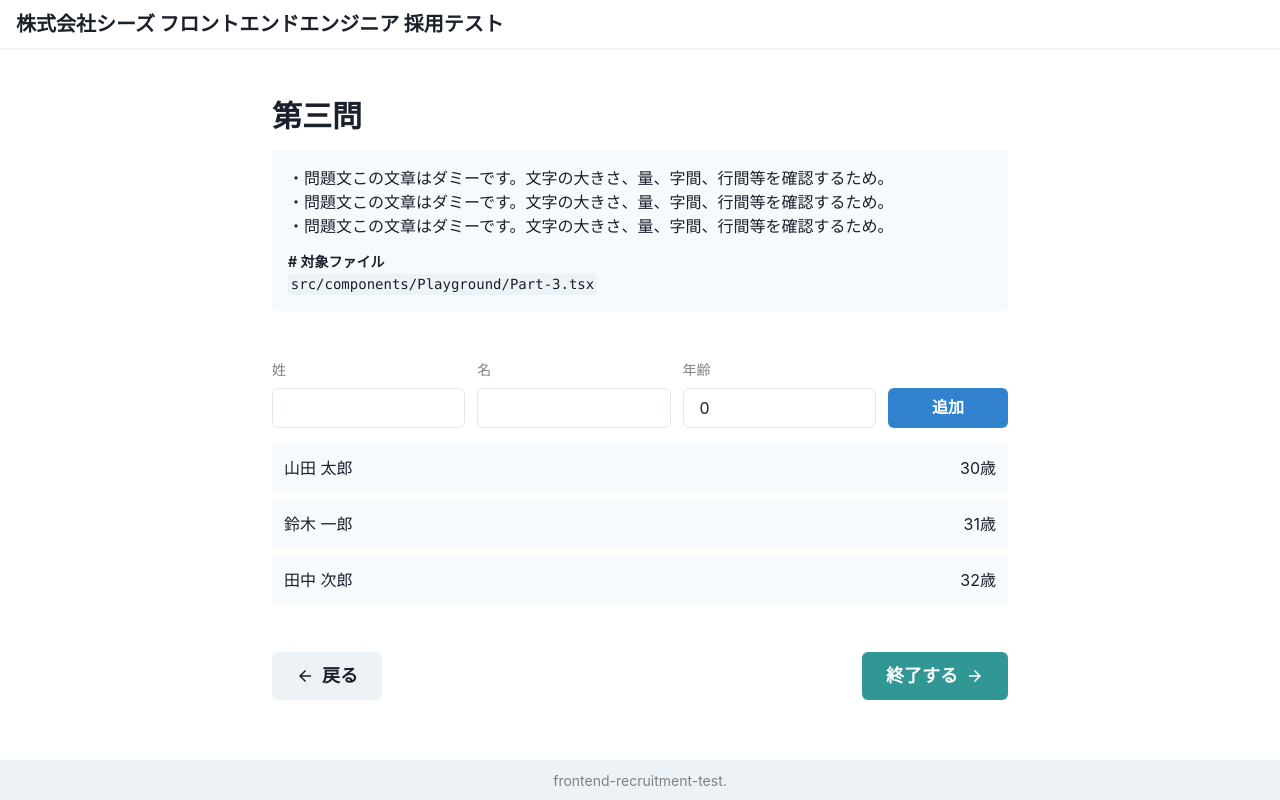
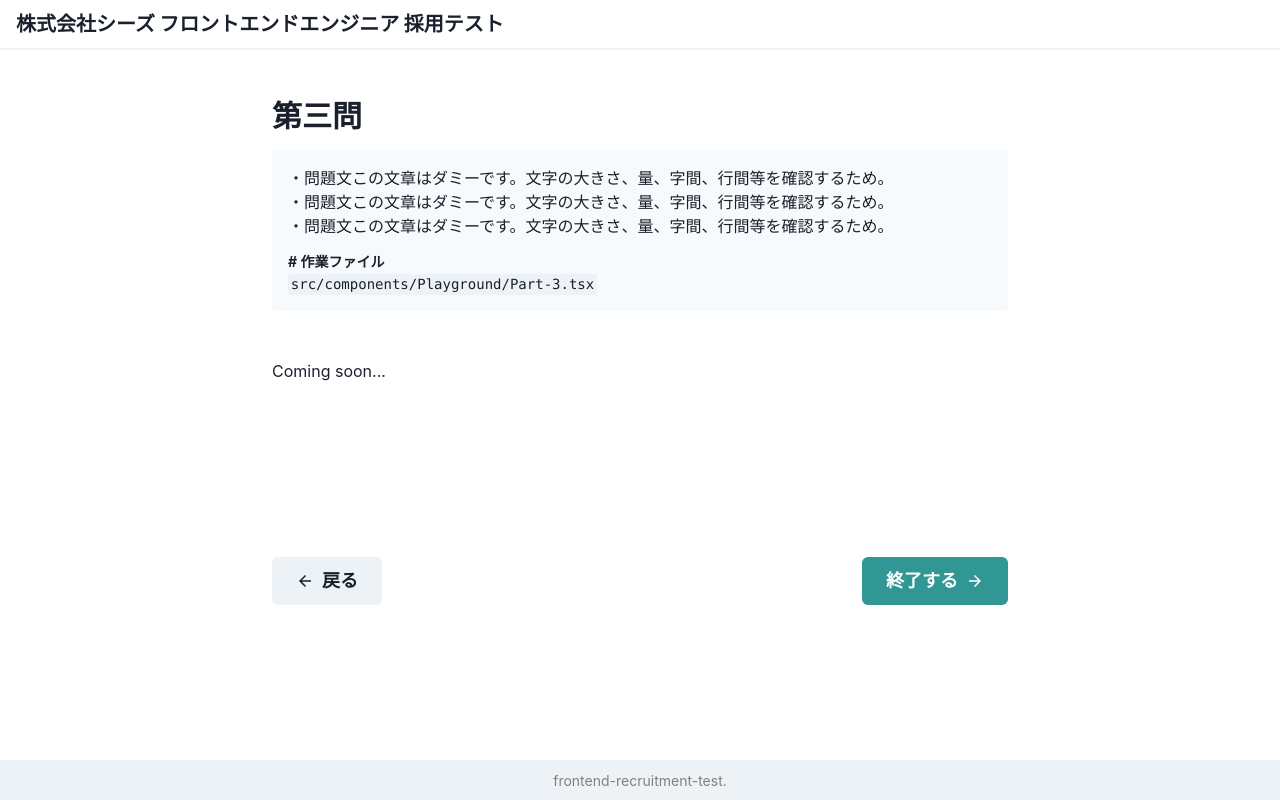
Before and after one commit to seeds-std/frontend-recruitment-test, a Next.js app: page /test/part-3 in a window 1280 px wide. Built offline with nearby package versions, Linux system fonts and the light colour scheme.

Commit message:
諸々修正

```diff
--- a/src/components/Example/Part-1.tsx
+++ b/src/components/Example/Part-1.tsx
@@ -6,7 +6,7 @@ import { Box, Input, Text } from "@chakra-ui/react";
 const Playground = () => {
   const [messege, setMessege] = useState<string>("");
 
-  const onChangeMessege = (e) => {
+  const onChangeMessege = (e: React.ChangeEvent<HTMLInputElement>) => {
     setMessege(e.target.value);
   };
 
--- a/src/components/Layout.tsx
+++ b/src/components/Layout.tsx
@@ -1,22 +1,10 @@
 import React from "react";
 
 // chakra
-import {
-  Container,
-  Flex,
-  Box,
-  VStack,
-  Heading,
-  Text,
-  Center,
-  Drawer,
-  DrawerContent,
-  useDisclosure,
-} from "@chakra-ui/react";
+import { Container, Flex, Box, VStack, Heading, Text } from "@chakra-ui/react";
 
 // next
 import Link from "next/link";
-import { useRouter } from "next/router";
 
 type Props = {
   children: React.ReactNode;
@@ -24,10 +12,6 @@ type Props = {
 };
 
 const Layout: React.VFC<Props> = ({ children, title }) => {
-  const router = useRouter();
-
-  const { isOpen, onToggle, onClose } = useDisclosure();
-
   return (
     <VStack minH="100vh" w="100%" spacing={0}>
       {/* header */}
@@ -50,47 +34,8 @@ const Layout: React.VFC<Props> = ({ children, title }) => {
               株式会社シーズ フロントエンドエンジニア 採用テスト
             </Heading>
           </Link>
-          {/* <Spacer />
-          <HStack display={{ base: "none", sm: "block" }}>
-            {isHome || (
-              <Link href="/" passHref>
-                <Button colorScheme="gray" size="sm" variant="ghost">
-                  HOME
-                </Button>
-              </Link>
-            )}
-            <Link href="/blog" passHref>
-              <Button colorScheme="gray" size="sm" variant="ghost">
-                BLOG
-              </Button>
-            </Link>
-            <Link href="/" passHref>
-              <Button colorScheme="gray" size="sm" variant="ghost">
-                NEWS
-              </Button>
-            </Link>
-            <Link href="/" passHref>
-              <Button colorScheme="gray" size="sm" variant="ghost">
-                CONTACT
-              </Button>
-            </Link>
-          </HStack>
-          <IconButton
-            display={{ base: "block", sm: "none" }}
-            icon={isOpen ? <SmallCloseIcon /> : <HamburgerIcon />}
-            aria-label="menu"
-            onClick={onToggle}
-          /> */}
         </Flex>
       </Box>
-
-      <Drawer onClose={onClose} isOpen={isOpen} size="full" placement="top">
-        <DrawerContent>
-          <Center h="100%" fontSize={24}>
-            Coming soon...
-          </Center>
-        </DrawerContent>
-      </Drawer>
 
       {/* main */}
       <Box as="main" flexGrow={1} w="100%">
--- a/src/components/Playground/Part-1.tsx
+++ b/src/components/Playground/Part-1.tsx
@@ -5,7 +5,7 @@ import { Box, Input, Text } from "@chakra-ui/react";
 
 const Playground = () => {
   // 入力イベント
-  const onChangeMessege = (e) => {
+  const onChangeMessege = (e: React.ChangeEvent<HTMLInputElement>) => {
     // TODO: 入力内容の登録処理を記述してください。
   };
 
--- a/src/components/Playground/Part-3.tsx
+++ b/src/components/Playground/Part-3.tsx
@@ -1,138 +1,10 @@
 import React, { useState } from "react";
 
 //  chakra
-import {
-  HStack,
-  Box,
-  Input,
-  Button,
-  Flex,
-  FormControl,
-  FormLabel,
-} from "@chakra-ui/react";
-
-type itemProps = {
-  id: null | string;
-  last_name: string;
-  first_name: string;
-  age: number;
-};
+import { Box } from "@chakra-ui/react";
 
 const Playground = () => {
-  const initItems: itemProps[] = [
-    {
-      id: "1",
-      last_name: "山田",
-      first_name: "太郎",
-      age: 30,
-    },
-    {
-      id: "2",
-      last_name: "鈴木",
-      first_name: "一郎",
-      age: 31,
-    },
-    {
-      id: "3",
-      last_name: "田中",
-      first_name: "次郎",
-      age: 32,
-    },
-  ];
-
-  const [items, setItems] = useState<itemProps[]>(initItems);
-
-  const initInputValues: itemProps = {
-    id: null,
-    last_name: "",
-    first_name: "",
-    age: 0,
-  };
-
-  const [inputValues, setInputValues] = useState<itemProps>(initInputValues);
-
-  // 入力値の設定
-  const onChangeInputValue = (label: string, value: string | number): void => {
-    setInputValues((prev) => {
-      return {
-        ...prev,
-        [label]: value,
-        id: new Date().getTime().toString(16), // マイクロ秒単位値をidとして設定
-      };
-    });
-  };
-
-  // 追加
-  const addItems = (): void => {
-    // itemsに追加
-    setItems((prev) => [...prev, inputValues]);
-    // 入力内容をクリア
-    setInputValues(initInputValues);
-  };
-
-  return (
-    <Box>
-      <HStack spacing={3} mb={4} alignItems="flex-end">
-        <FormControl>
-          <FormLabel htmlFor="last_name" color="GrayText" fontSize={14}>
-            姓
-          </FormLabel>
-          <Input
-            id="last_name"
-            size="md"
-            value={inputValues.last_name}
-            onChange={(e) => onChangeInputValue("last_name", e.target.value)}
-          />
-        </FormControl>
-
-        <FormControl>
-          <FormLabel htmlFor="first_name" color="GrayText" fontSize={14}>
-            名
-          </FormLabel>
-          <Input
-            id="first_name"
-            size="md"
-            value={inputValues.first_name}
-            onChange={(e) => onChangeInputValue("first_name", e.target.value)}
-          />
-        </FormControl>
-
-        <FormControl>
-          <FormLabel htmlFor="age" color="GrayText" fontSize={14}>
-            年齢
-          </FormLabel>
-          <Input
-            id="age"
-            size="md"
-            type="number"
-            value={inputValues.age}
-            onChange={(e) => onChangeInputValue("age", e.target.value)}
-          />
-        </FormControl>
-
-        <Button onClick={addItems} width="50%" colorScheme="blue">
-          追加
-        </Button>
-      </HStack>
-
-      <Box>
-        {items.map((item, index) => (
-          <Flex
-            // key={item.id} TODO: idは一旦ナシの方向で
-            key={index}
-            bgColor="gray.50"
-            borderRadius={4}
-            p={3}
-            mt={index ? 2 : 0}
-            justifyContent="space-between"
-          >
-            <Box>{`${item.last_name} ${item.first_name}`}</Box>
-            <Box>{`${item.age}歳`}</Box>
-          </Flex>
-        ))}
-      </Box>
-    </Box>
-  );
+  return <Box>Coming soon...</Box>;
 };
 
 export default Playground;
--- a/src/components/TargetFileName.tsx
+++ b/src/components/TargetFileName.tsx
@@ -7,7 +7,7 @@ const TargetFileName = ({ codeName }) => {
   return (
     <>
       <Heading size="xs" fontWeight="bold">
-        # 対象ファイル
+        # 作業ファイル
       </Heading>
       <Code colorScheme="gray">{codeName}</Code>
     </>
```
Also changed, not shown: src/components/Playground/Part-2.tsx (+9 -9 lines).
